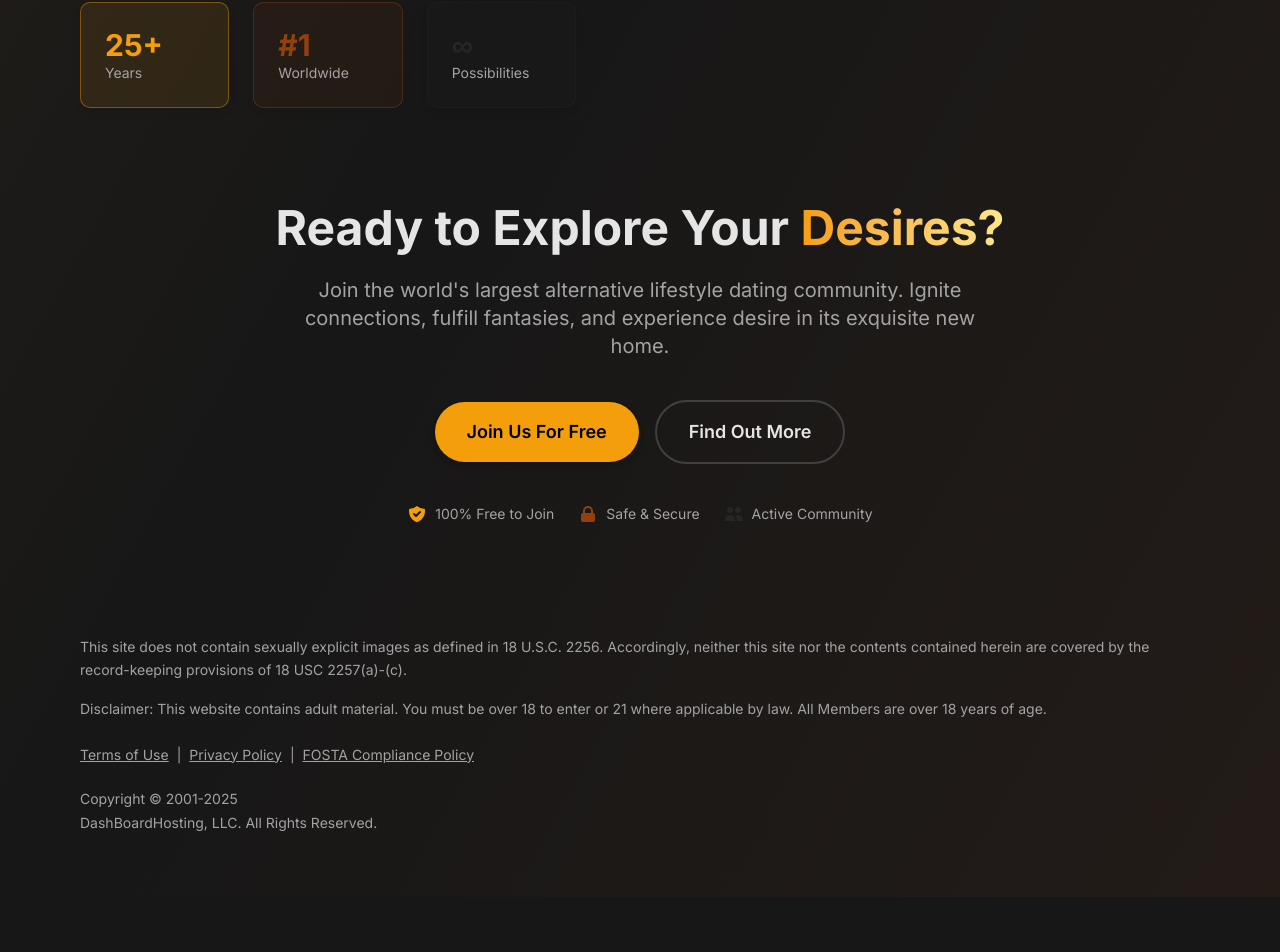
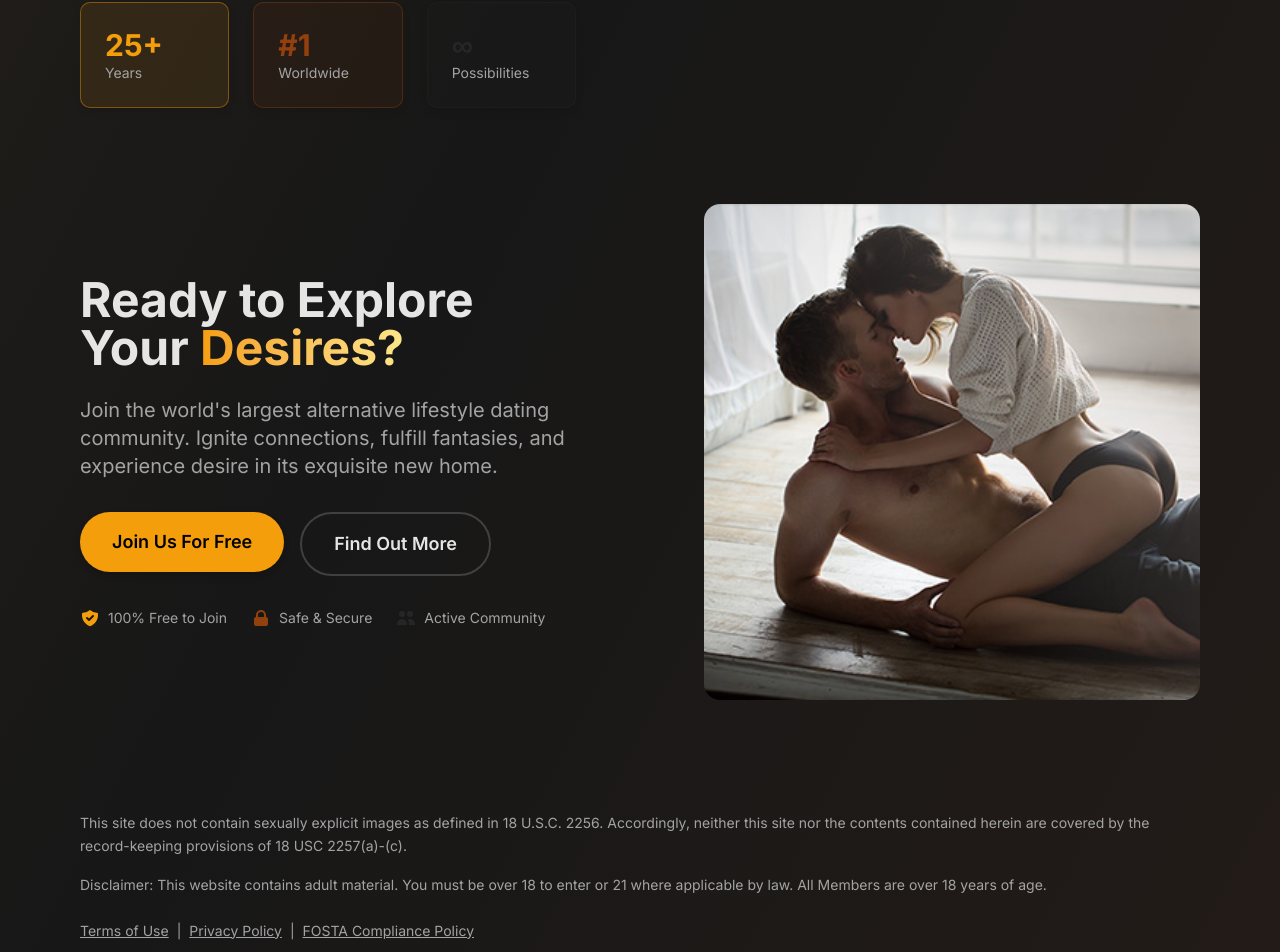
Before and after one commit to mysleekdesigns/swing-lp, a Next.js app: page / in a window 1280 px wide. Shown: the part 1412-2364 px from the top of the page. Before the commit the page ends 2309 px from the top, so only its background shows below. Built offline with nearby package versions, Linux system fonts and the light colour scheme.

Commit message:
updated Ready to Explore Your Desires? section

```diff
--- a/src/components/sections/CTASection.tsx
+++ b/src/components/sections/CTASection.tsx
@@ -1,45 +1,38 @@
 'use client';
 
 import { motion } from 'framer-motion';
+import Image from 'next/image';
 
 export default function CTASection() {
   return (
     <section className="relative py-12 md:py-14 lg:py-16 xl:py-12 2xl:py-16 overflow-hidden">
-
-      <div className="relative max-w-[1600px] mx-auto px-6 md:px-12 lg:px-16 xl:px-20 2xl:px-24 text-center">
-        {/* Heading */}
+      {/* Content Container */}
+      <div className="relative mx-auto max-w-[1600px] px-6 md:px-12 lg:px-16 xl:px-20 2xl:px-24">
+        <div className="grid gap-16 md:gap-20 lg:grid-cols-2 lg:gap-24 xl:gap-32 2xl:gap-40">
+          {/* Content - Left Column */}
           <motion.div
             initial={{ opacity: 0, y: 20 }}
             whileInView={{ opacity: 1, y: 0 }}
             viewport={{ once: true }}
             transition={{ duration: 0.5 }}
+            className="flex flex-col justify-center space-y-8"
           >
+            {/* Heading */}
+            <div>
               <h2 className="text-3xl sm:text-4xl lg:text-5xl font-bold text-foreground mb-6">
                 Ready to Explore Your{' '}
                 <span className="bg-gradient-to-r from-primary to-accent-foreground bg-clip-text text-transparent">
                   Desires?
                 </span>
               </h2>
-        </motion.div>
 
-        <motion.p
-          className="text-lg sm:text-xl text-muted-foreground mb-10 max-w-2xl mx-auto"
-          initial={{ opacity: 0, y: 20 }}
-          whileInView={{ opacity: 1, y: 0 }}
-          viewport={{ once: true }}
-          transition={{ duration: 0.5, delay: 0.1 }}
-        >
+              <p className="text-lg sm:text-xl text-muted-foreground">
                 Join the world&apos;s largest alternative lifestyle dating community. Ignite connections, fulfill fantasies, and experience desire in its exquisite new home.
-        </motion.p>
+              </p>
+            </div>
 
-        {/* CTA Buttons - cleaner */}
-        <motion.div
-          className="flex flex-col sm:flex-row gap-4 justify-center items-center"
-          initial={{ opacity: 0, y: 20 }}
-          whileInView={{ opacity: 1, y: 0 }}
-          viewport={{ once: true }}
-          transition={{ duration: 0.5, delay: 0.2 }}
-        >
+            {/* CTA Buttons */}
+            <div className="flex flex-col sm:flex-row gap-4 items-start">
               {/* Primary CTA */}
               <motion.button
                 className="px-8 py-4 rounded-full text-lg font-semibold text-primary-foreground bg-primary hover:bg-primary/90 shadow-lg hover:shadow-xl transition-all"
@@ -57,16 +50,10 @@ export default function CTASection() {
               >
                 Find Out More
               </motion.button>
-        </motion.div>
+            </div>
 
             {/* Trust indicators */}
-        <motion.div
-          className="mt-10 flex flex-wrap justify-center items-center gap-6 text-sm text-muted-foreground"
-          initial={{ opacity: 0 }}
-          whileInView={{ opacity: 1 }}
-          viewport={{ once: true }}
-          transition={{ duration: 0.5, delay: 0.3 }}
-        >
+            <div className="flex flex-wrap items-center gap-6 text-sm text-muted-foreground">
               <div className="flex items-center gap-2">
                 <svg className="w-5 h-5 text-primary" fill="currentColor" viewBox="0 0 20 20">
                   <path
@@ -93,7 +80,29 @@ export default function CTASection() {
                 </svg>
                 <span>Active Community</span>
               </div>
+            </div>
           </motion.div>
+
+          {/* Image - Right Column */}
+          <motion.div
+            initial={{ opacity: 0, y: 20 }}
+            whileInView={{ opacity: 1, y: 0 }}
+            viewport={{ once: true }}
+            transition={{ duration: 0.5, delay: 0.2 }}
+            className="flex items-center justify-center"
+          >
+            <div className="relative w-full max-w-lg overflow-hidden rounded-2xl">
+              <Image
+                src="/couple-intimate.jpg"
+                alt="Intimate couple enjoying their lifestyle"
+                width={600}
+                height={800}
+                className="object-cover w-full h-auto"
+                priority
+              />
+            </div>
+          </motion.div>
+        </div>
       </div>
     </section>
   );
```
Also changed, not shown: public/couple-intimate.jpg (added). Lines whose indentation alone changed are shown as unchanged.
